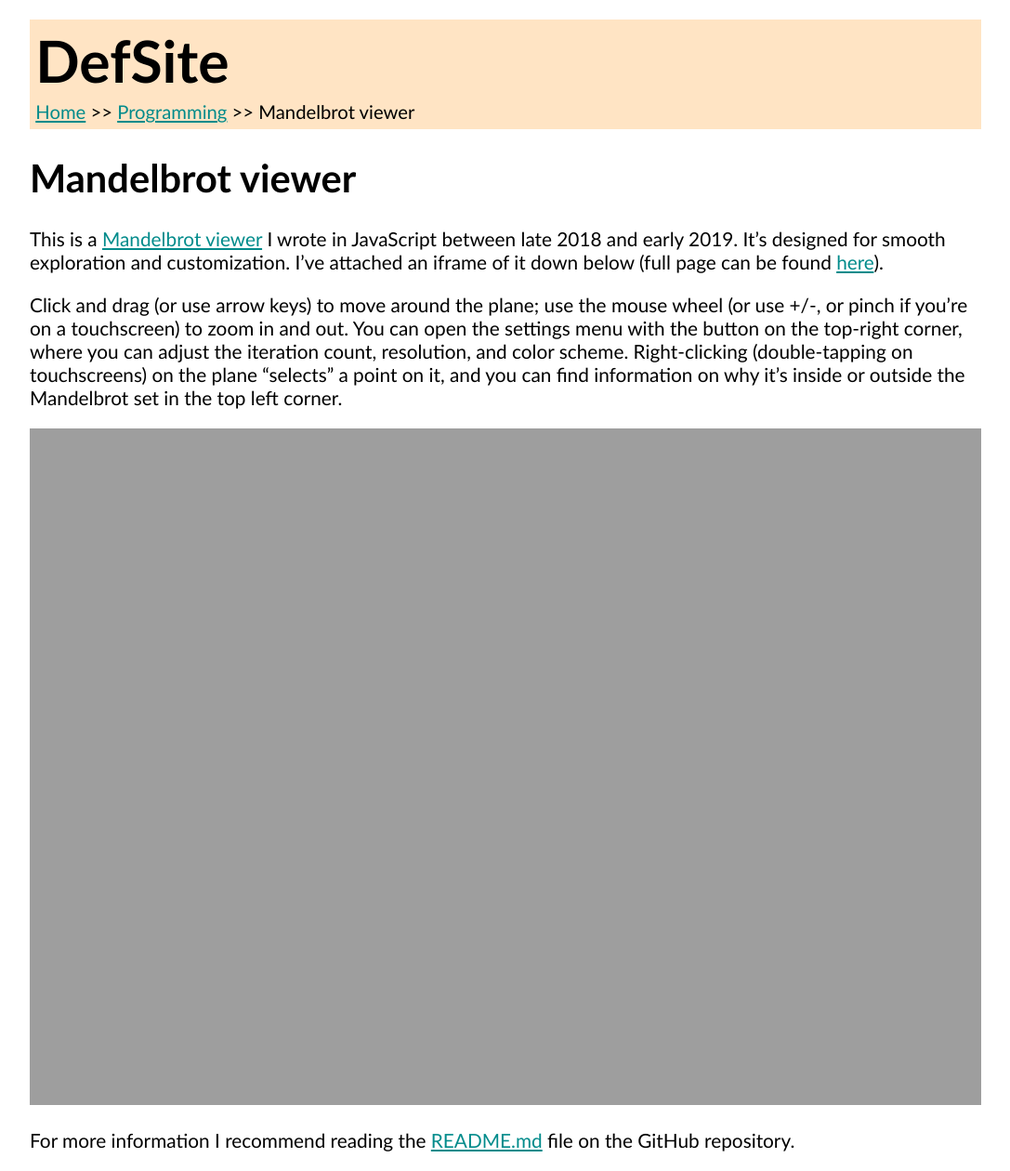
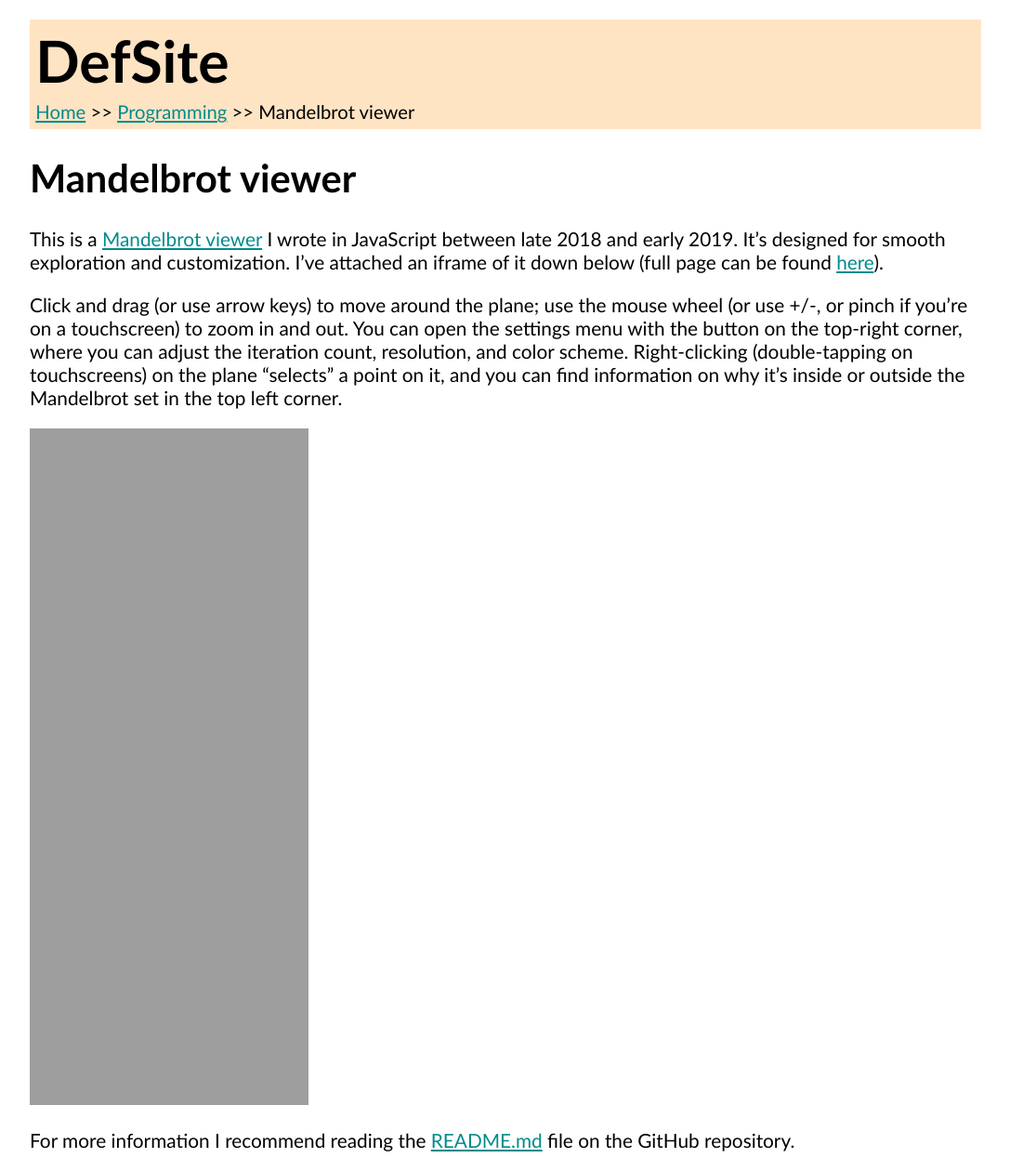
Before and after one commit to NewDefectus/newdefectus.github.io, a Jekyll site: the page built from programing/mandelbrot.md, in a window 1280 px wide. Shown: the whole page at 93% size, without its empty margins (96-1183 px from the left). Built offline with Jekyll 4.4.1, drawn with Linux system fonts in a browser that asks for light colours.

```diff
--- a/_layouts/creation.html
+++ b/_layouts/creation.html
@@ -2,5 +2,9 @@
 layout: default
 ---
 
-<h1>{{ page.title }} {% if page.tags contains "star" %}⭐{% endif %}</h1>
+<h1>{{ page.title }}
+    {% if page.tags contains "star" %}⭐{% endif %}
+    {% if page.tags contains "wip" %}<span class="wip">[WORK-IN-PROGRESS]</span>{% endif %}
+    {% if page.tags contains "unfinished" %}<span class="unfinished">[UNFINISHED]</span>{% endif %}
+</h1>
 {{ content }}
--- a/_sass/main.scss
+++ b/_sass/main.scss
@@ -31,9 +31,16 @@ a {
 }
 
 iframe {
-    width: 100%;
     height: 35em;
     border: none;
+}
+
+.unfinished {
+    color: red
+}
+
+.wip {
+    color: orange
 }
 
 @media (prefers-color-scheme: dark) {
```
Also changed, not shown: writing/novels/the-plutonian-messenger.md (added, +14 -0 lines).
